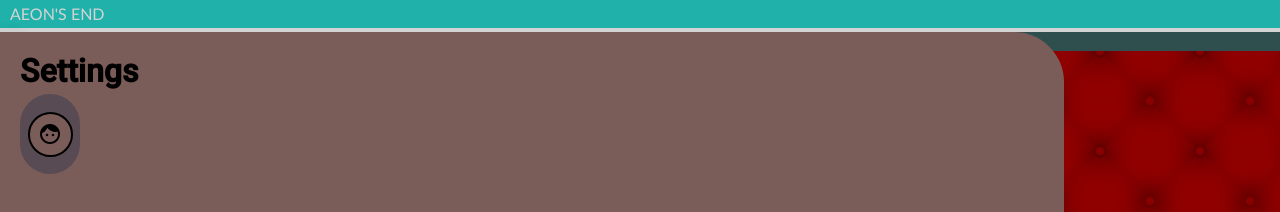
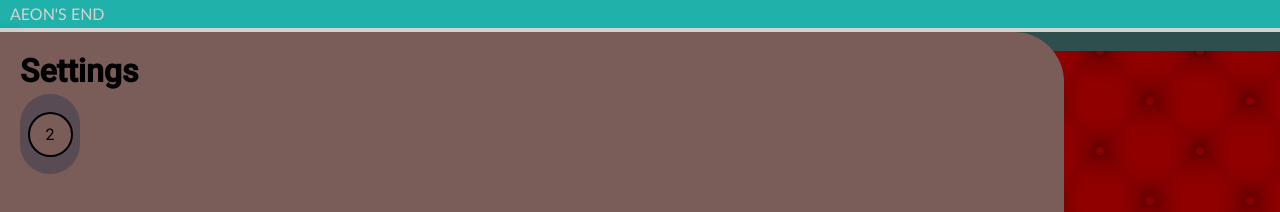
Before and after one commit to NovamationCEO/aeon, an Angular app: page / in a window 1280 px wide. Shown: the top 212 px of the page. Built offline with nearby package versions, Linux system fonts and the light colour scheme.

Commit message:
Improved tiny icon display

```diff
--- a/src/app/component/settings/settings.component.html
+++ b/src/app/component/settings/settings.component.html
@@ -7,7 +7,10 @@
     <div class="row">
         <div class="player-bar" [ngClass]="{'tiny': hidePlayers}">
             <div class="player-icon-container" [ngClass]="{'tiny': hidePlayers}" (click)="toggleShowPlayers()">
-                <mat-icon class="player-icon">face</mat-icon>
+                <div *ngIf="hidePlayers">
+                    {{ deckType }}
+                </div>
+                <mat-icon *ngIf="!hidePlayers" class="player-icon">face</mat-icon>
             </div>
             <div class="player-button" (click)="setDeckType('1')" [ngClass]="{'activated': deckType == '1', 'hidden': hidePlayers}">
                 1
```
